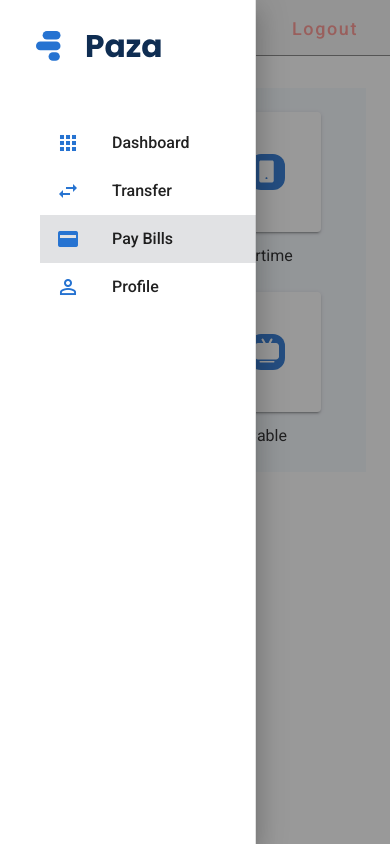
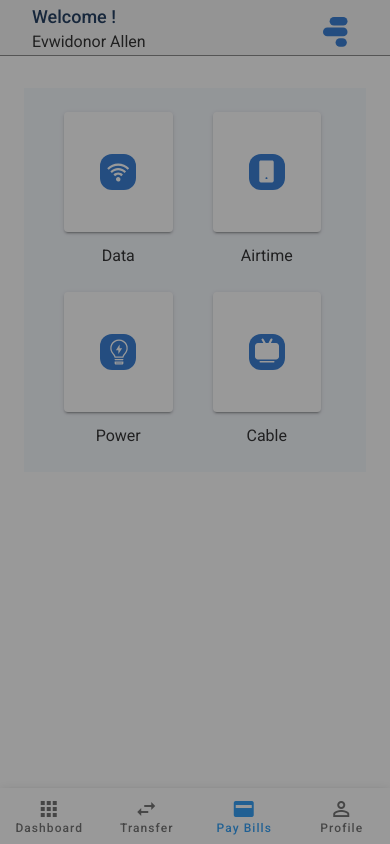
Before and after one commit to Adenikym/frontend-pazapay, a Nuxt app: page /bills in a window 390 px wide. Built offline with nearby package versions, Linux system fonts and the light colour scheme.

Commit message:
updates pages

```diff
--- a/layouts/default.vue
+++ b/layouts/default.vue
@@ -8,7 +8,7 @@
       :clipped="clipped"
       fixed
       app
-      class="pl-4"
+      class="pl-4 d-sm-block d-none"
       active-class=""
     >
     <img class="mt-4 mb-3" src="../assets/Logo.svg" alt="">
@@ -39,7 +39,7 @@
       style="border-bottom:1.5px solid grey"
 
     >
-      <v-app-bar-nav-icon @click.stop="drawer = !drawer" />
+      <v-app-bar-nav-icon @click.stop="drawer = !drawer" class="d-sm-block d-none" />
       <!-- <v-btn
         icon
         @click.stop="miniVariant = !miniVariant"
@@ -58,11 +58,19 @@
      </div>
 
       <v-spacer />
-       <nuxt-link to="/auth/login" style="text-decoration:none">
+
+
+       <nuxt-link to="/auth/login" class="d-sm-block d-none" style="text-decoration:none">
      <v-btn style="text-transform:none;font-size:18px;font-weight:500" text color="rgba(255, 148, 143, 1)">
        Logout
      </v-btn>
        </nuxt-link>
+
+<!-- mobile -->
+
+<v-btn class="d-sm-none d-block" text color="#fff" to="/">
+  <img src="../assets/mobile-log-.svg" alt="">
+</v-btn>
     </v-app-bar>
     <v-main>
       <v-container>
@@ -87,6 +95,39 @@
       </v-list>
     </v-navigation-drawer> -->
 
+    <div class="d-sm-none d-block">
+  <v-bottom-navigation
+    :value="value"
+    color="blue"
+    grow
+
+  >
+    <v-btn to="/">
+      <span>Dashboard</span>
+
+      <v-icon>mdi-apps</v-icon>
+    </v-btn>
+
+    <v-btn to="/transfer">
+      <span>Transfer</span>
+
+      <v-icon>mdi-swap-horizontal</v-icon>
+    </v-btn>
+
+    <v-btn to="/bills">
+      <span>Pay Bills</span>
+
+      <v-icon>mdi-credit-card</v-icon>
+    </v-btn>
+
+       <v-btn to="/Profile">
+      <span>Profile</span>
+
+      <v-icon>mdi-account-outline</v-icon>
+    </v-btn>
+  </v-bottom-navigation>
+</div>
+
   </v-app>
 </template>
 
@@ -97,6 +138,7 @@ export default {
     return {
       clipped: false,
       drawer: true,
+       value: 1 ,
       fixed: false,
       items: [
         {
--- a/pages/bills/index.vue
+++ b/pages/bills/index.vue
@@ -32,15 +32,19 @@
 </v-col>
 
 
-    <v-overlay :value="overlay">
-        <airtime style="width:433px;"/>
-
-        </v-overlay>
+     <v-overlay :value="overlay">
+        <airtime class="d-sm-block d-none" style="width:433px"/>
+        <v-col style="d-flex flex-column justify-end align-end">
+         <airtime class="d-sm-none d-block" style="width:420px"/>
+        </v-col>
+      </v-overlay>
   </v-row>
 </template>
 
 <script>
+import airtime from '../../components/airtime.vue'
 export default {
+  components: { airtime },
 data(){
     return{
          overlay: false,
```
Also changed, not shown: assets/mobile-log-.svg (added).
